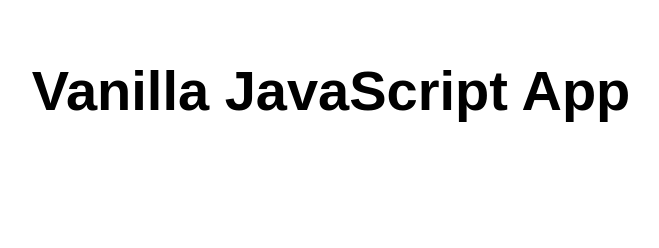
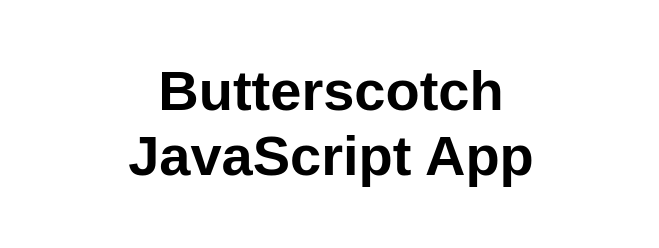
Before and after one commit to vivekjilla/30daysofSwa, a plain HTML site: page src/index.html in a window 1280 px wide. Shown: the whole page, without its empty margins (309-968 px from the left). Drawn offline with Linux system fonts and the light colour scheme.

Commit message:
butterscotch for the win

```diff
--- a/src/index.html
+++ b/src/index.html
@@ -5,12 +5,12 @@
   <meta charset="UTF-8">
   <meta name="viewport" content="width=device-width, initial-scale=1.0">
   <link rel="stylesheet" href="styles.css">
-  <title>Vanilla JavaScript App</title>
+  <title>Butterscotch JavaScript App</title>
 </head>
 
 <body>
   <main>
-    <h1>Vanilla JavaScript App</h1>
+    <h1>Butterscotch JavaScript App</h1>
   </main>
 </body>
 
```
